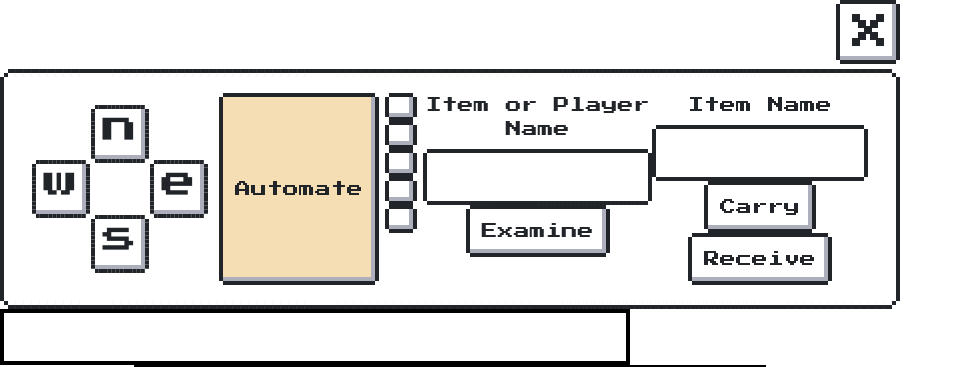
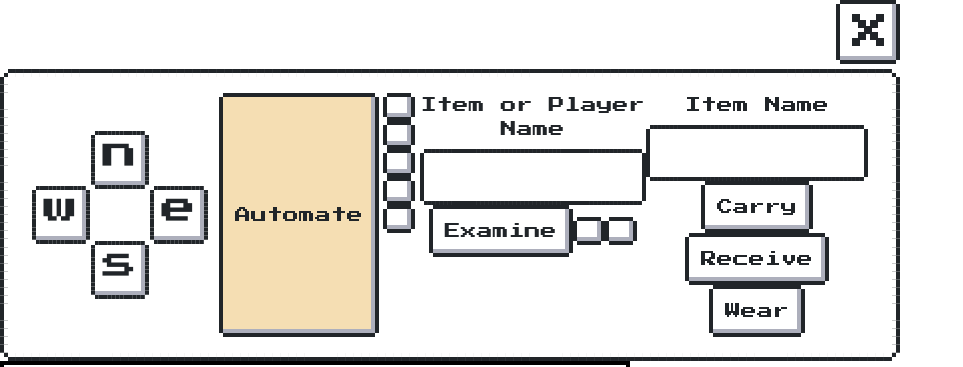
Before and after one commit to cspt3-bw2-team6/Front-End, a React (Create React App) app: page /game in a window 1280 px wide. Shown: the top 367 px of the page, without its empty margins (0-963 px from the left). Built offline with nearby package versions, Linux system fonts and the light colour scheme; no server answers.

Commit message:
Update wear/undress btn

```diff
--- a/src/components/Game/Controls/TextInput/index.js
+++ b/src/components/Game/Controls/TextInput/index.js
@@ -1,5 +1,5 @@
-import React, { useState } from "react";
-import "nes.css/css/nes.min.css";
+import React, { useState } from 'react'
+import 'nes.css/css/nes.min.css'
 
 // basic textbox and button combo
 // props include
@@ -10,31 +10,42 @@ import "nes.css/css/nes.min.css";
 // activity2: the name of the secondary activity, appears on button
 
 function TextInput(props) {
-  const [text, setText] = useState("");
+	const [text, setText] = useState('')
 
 	return (
-    <div className="text-action wrapper">
-      <label htmlFor="name_field">{props.label}</label>
+		<div className='text-action wrapper'>
+			<label htmlFor='name_field'>{props.label}</label>
 			<input
-        type="text"
-        id="name_field"
-        className="nes-input"
+				type='text'
+				id='name_field'
+				className='nes-input'
 				value={text}
 				onChange={e => setText(e.target.value)}
 			/>
-      <button className="nes-btn" onClick={() => props.primaryFunction(text)}>
+			<button className='nes-btn' onClick={() => props.primaryFunction(text)}>
 				{props.activity1}
 			</button>
 			{!!props.secondaryFunction && (
 				<button
-          className="nes-btn"
+					className='nes-btn'
 					onClick={() => props.secondaryFunction(text)}
 				>
 					{props.activity2}
 				</button>
 			)}
+			<button className='nes-btn' onClick={() => props.tertiaryFunction(text)}>
+				{props.activity3}
+			</button>
+			{!props.tertiaryFunction && (
+				<button
+					className='nes-btn'
+					onClick={() => props.quaternaryFunction(text)}
+				>
+					{props.activity4}
+				</button>
+			)}
 		</div>
-  );
+	)
 }
 
-export default TextInput;
+export default TextInput
--- a/src/components/Game/Controls/index.jsx
+++ b/src/components/Game/Controls/index.jsx
@@ -40,12 +40,12 @@ function Controls(props) {
         label={"Item Name"}
         activity1={"Carry"}
         activity2={"Receive"}
-        // activity3={"Wear"}
-        // activity4={"Undress"}
+        activity3={"Wear"}
+        activity4={"Undress"}
         primaryFunction={props.ghostCarry}
         secondaryFunction={props.ghostReceive}
-        // tertiaryFunction={props.wear}
-        // quaternaryFunction={props.undress}
+        tertiaryFunction={props.wear}
+        quaternaryFunction={props.undress}
       />
     </div>
   );
```
Lines whose indentation alone changed are shown as unchanged.
